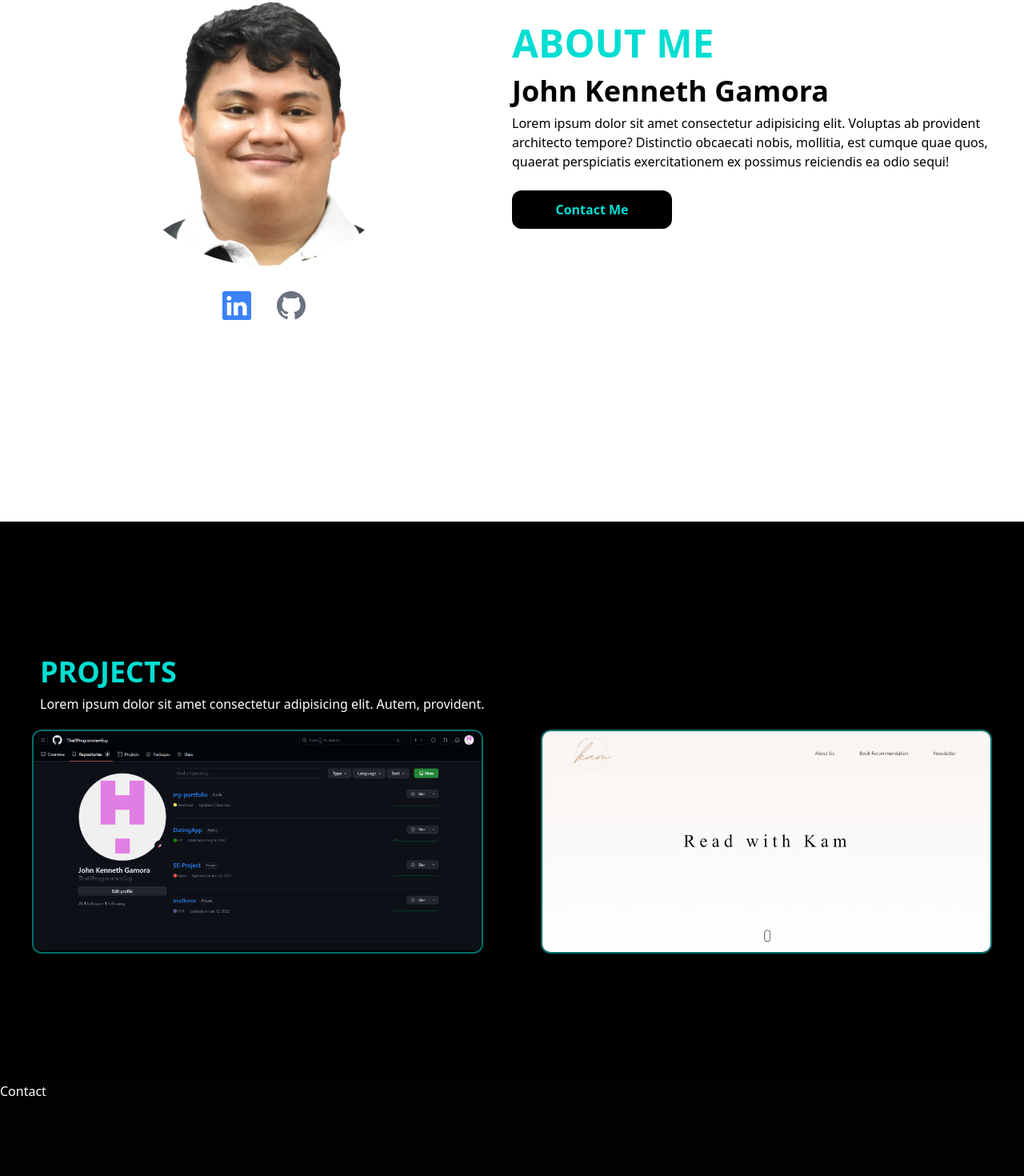
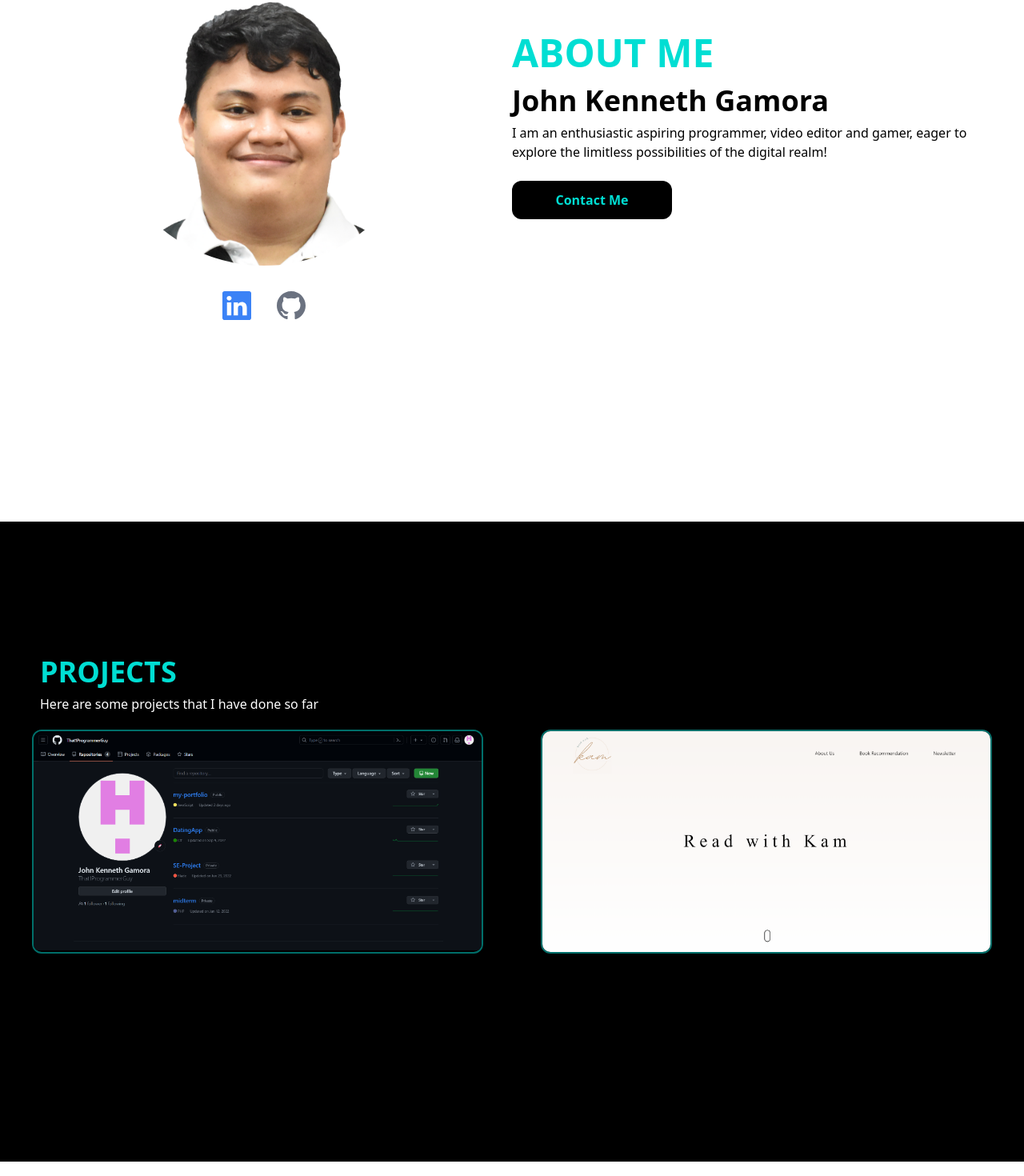
Before and after one commit to That1ProgrammerGuy/my-portfolio, a React (Create React App) app: page / in a window 1280 px wide. Shown: the part 948-2418 px from the top of the page at 80% size. Before the commit the page ends 2324 px from the top, so only its background shows below. Built offline with nearby package versions, Linux system fonts and the light colour scheme.

Commit message:
few new changes

```diff
--- a/src/components/About.jsx
+++ b/src/components/About.jsx
@@ -22,9 +22,9 @@ const About = () => {
         <div className="flex flex-col justify-center">
           <p className='text-[#00DED3] md:text-5xl sm:text-4xl text-3xl py-2 font-bold uppercase '>About Me</p>
           <h1 className='md:text-4xl sm:text-3xl text-2xl font-bold py-2'>John Kenneth Gamora</h1>
-          <p>Lorem ipsum dolor sit amet consectetur adipisicing elit. Voluptas ab provident architecto tempore? Distinctio obcaecati nobis, mollitia, est cumque quae quos, quaerat perspiciatis exercitationem ex possimus reiciendis ea odio sequi!</p>
+          <p>I am an enthusiastic aspiring programmer, video editor and gamer, eager to explore the limitless possibilities of the digital realm!</p>
           <button className='bg-black text-[#00DED3] w-[200px] rounded-xl font-bold my-6 mx-auto md:mx-0 py-3'>
-          <Link to="contact">Contact Me</Link>
+          <Link to="contact" smooth>Contact Me</Link>
           </button>
         </div>
       </div>
--- a/src/components/Contacts.jsx
+++ b/src/components/Contacts.jsx
@@ -1,9 +1,14 @@
 import React from 'react'
+import ucphoto from "../assets/images/underconstruction.png";
 
 const Contacts = () => {
   return (
-    <div className='section text-white' id='contact'>Contact</div>
-  )
-}
+    <div className="section w-full h-[800px] bg-white text-black py-16 px-4 justify-center items-center" id='contact'>
+      <div className="max-w-[1240px] mx-auto center">
+        <img className='rounded-full w-[400px] mx-auto my-4' src={ucphoto}  alt="Under Construction by pngtree.com" />
+      </div>
+    </div>
+  );
+};
 
 export default Contacts
--- a/src/components/Hero.jsx
+++ b/src/components/Hero.jsx
@@ -49,7 +49,7 @@ const Hero = () => {
 
         {/* Contact Button */}
         <button className='bg-[#00DED3] text-black w-[200px] rounded-xl font-bold my-4 mx-auto py-3'>
-          <Link to='contact'>Contact Me</Link>
+          <Link to='contact' smooth>Contact Me</Link>
         </button>
       </div>
     </div>
--- a/src/components/Navbar.jsx
+++ b/src/components/Navbar.jsx
@@ -23,8 +23,8 @@ const Navbar = () => {
                 <li className='p-4 mx-2 hover:bg-[#00DED3] hover:bg-opacity-100 transition-colors rounded-2xl'><Link to="about" smooth={true}>About</Link></li>
                 <li className='p-4 mx-2 hover:bg-[#00DED3] hover:bg-opacity-100 transition-colors rounded-2xl'><Link to="projects" smooth={true}>Projects</Link></li>
                 <li className='p-4 mx-2 hover:bg-[#00DED3] hover:bg-opacity-100 transition-colors rounded-2xl'><Link to="contact" smooth={true}>Contact</Link></li>
-                <button className='w-[150px] mx-2 rounded-xl font-medium  bg-[#00DED3] text-[black] my-3 py-1'>
-                    <Link to="contact">Contact Me</Link>
+                <button className='w-[150px] mx-1 rounded-xl font-medium  bg-[#00DED3] text-[black] my-0.5 py-1'>
+                    <Link to="contact" smooth={true}>Contact Me</Link>
                 </button>
             </ul>
 
--- a/src/components/Projects.jsx
+++ b/src/components/Projects.jsx
@@ -4,31 +4,33 @@ import githubprojects from "../assets/images/githubprojects.png";
 
 const Projects = () => {
   return (
-    <div id='projects' className='section w-full py-[10rem] px-4 bg-black text-white'>
+    <div id='projects' className='section w-full h-[800px] py-[10rem] px-4 bg-black text-white'>
       <div className='max-w-[1180px] mx-auto mb-5'>
         <p className='text-[#00DED3] md:text-4xl sm:text-3xl text-2xl py-2 font-bold uppercase'>Projects</p>
-        <h1>Lorem ipsum dolor sit amet consectetur adipisicing elit. Autem, provident.</h1>
+        <h1>Here are some projects that I have done so far</h1>
       </div>
       <div className="max-w-[1240px] mx-auto grid md:grid-cols-2 gap-8">
         {/* Github Projects */}
         <div className="gp relative overflow-hidden border-2 border-[#00DED3]/50 rounded-xl mx-5 md:text-4xl sm:text-3xl text-2xl">
-          <a href="https://github.com/That1ProgrammerGuy" rel="noopener noreferrer" target="_blank">
+
             <img src={githubprojects} alt="Github Projects" className="w-full" />
-          </a>
+
           {/* Hover effect */}
           <div className="absolute inset-0 bg-black opacity-0 hover:opacity-70 transition-opacity duration-300 flex items-center justify-center text-white text-lg font-semibold">
+            <a href="https://github.com/That1ProgrammerGuy" rel="noopener noreferrer" target="_blank">
             Visit My Github Projects
+            </a>
           </div>
         </div>
 
         {/* ReadwithKam Website */}
         <div className="gp relative overflow-hidden border-2 border-[#00DED3]/50 rounded-xl mx-5 md:text-4xl sm:text-3xl text-2xl">
-          <a href="https://readwithkam.netlify.app/index.html" rel="noopener noreferrer" target="_blank">
             <img src={readwithkam} alt="ReadwithKam Website" className="w-full" />
-          </a>
           {/* Hover effect */}
           <div className="absolute inset-0 bg-black opacity-0 hover:opacity-70 transition-opacity duration-300 flex items-center justify-center text-white text-lg font-semibold">
+            <a href="https://readwithkam.netlify.app/index.html" rel="noopener noreferrer" target="_blank">
             Visit My First Website
+            </a>
           </div>
         </div>
       </div>
```
Also changed, not shown: src/assets/images/under-construction.png (added), src/assets/images/underconstruction.png (added).
